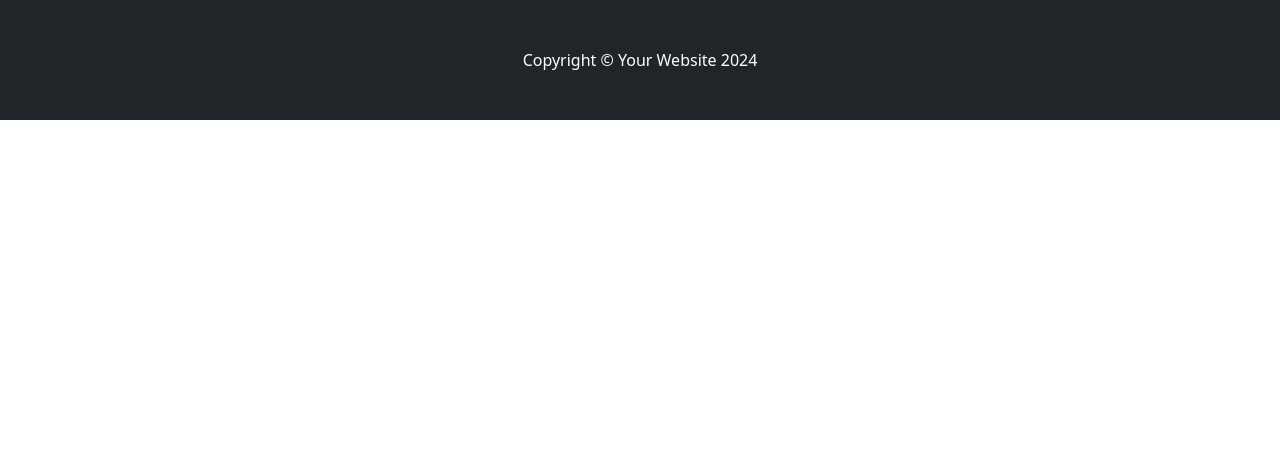
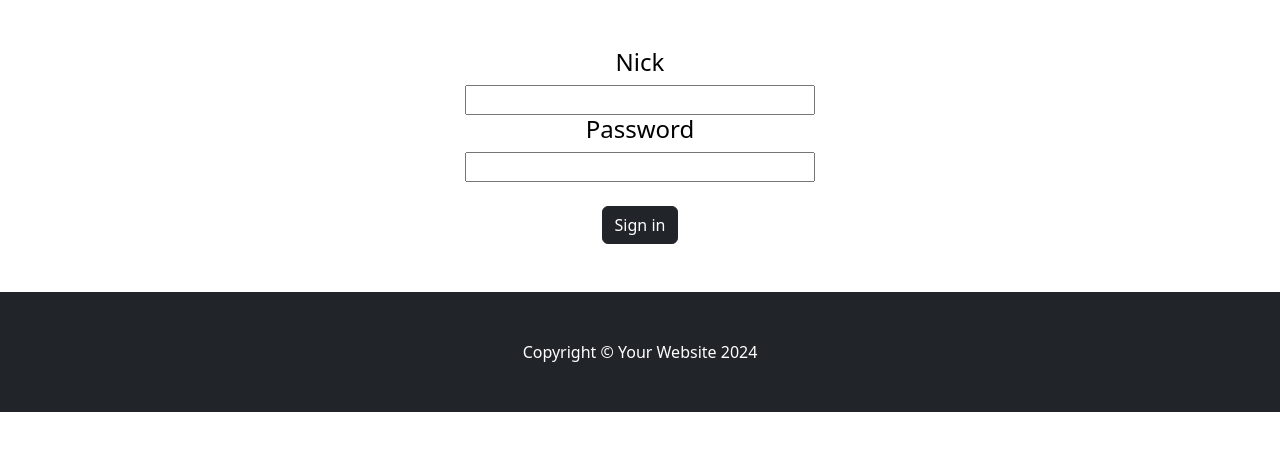
Before and after one commit to Vronst/Library-Microservices, a Flask app: page /auth/login in a window 1280 px wide. Shown: the part 315-766 px from the top of the page. Run offline with Flask 3, Linux system fonts and the light colour scheme; some libraries are stand-ins or nearby versions.

Commit message:
user creation works, now to session

```diff
--- a/Library_server/ui_backend/server/__init__.py
+++ b/Library_server/ui_backend/server/__init__.py
@@ -4,7 +4,7 @@ from sqlalchemy import create_engine
 from sqlalchemy.orm import scoped_session, sessionmaker
 from .models import Base, User, Reading as Lb
 from .routes.main import main
-from .routes.auth import main as auth
+from .routes.auth import auth as auth
 from .config import Config
 
 # FIXME: install psycopg2 - dll eror
@@ -15,7 +15,7 @@ def create_app():
     app.config.from_object(Config)
 
     engine = create_engine(Config.DATABASE_URL)
-    SessionLocal = sessionmaker(bind=engine)
+    SessionLocal = sessionmaker(autocommit=False, autoflush=False, bind=engine)
     session = scoped_session(SessionLocal)
 
     with engine.begin() as conn:
@@ -23,8 +23,12 @@ def create_app():
 
     app.register_blueprint(main)
     app.register_blueprint(auth, url_prefix='/auth')
-    app.session = session
+    # app.session = session
 
+
+    @app.before_request
+    def get_session() -> None:
+        g.session = session()
 
     @app.teardown_appcontext
     def remove_session(exception=None) -> None:
--- a/Library_server/ui_backend/server/config.py
+++ b/Library_server/ui_backend/server/config.py
@@ -8,6 +8,6 @@ load_dotenv()
 class Config:
     # DATABASE_URL = f"postgresql+psycopg2://{os.environ.get('USER_DB')}:{os.environ.get('PASSWORD_DB')}@localhost:5432/library"
     #FIXMEL: change to postgres when psycopg2 will work
-    DATABASE_URL = 'sqlite:///:memory:'
+    DATABASE_URL = 'sqlite:///test.db'
     SQLALCHEMY_TRACK_MODIFICATIONS = False
     SECRET_KEY = os.environ.get('SECRET_KEY')
--- a/Library_server/ui_backend/server/forms.py
+++ b/Library_server/ui_backend/server/forms.py
@@ -1,5 +1,5 @@
+from flask_wtf import FlaskForm
 from wtforms import (
-    Form,
     StringField,
     PasswordField,
     EmailField,
@@ -9,16 +9,25 @@ from wtforms import (
 from .utils import birth_date_check
 
 
-class RegistrationForm(Form):
+class RegistrationForm(FlaskForm):
     nick = StringField('Username', [validators.Length(min=6, max=16), validators.DataRequired()])
     name = StringField('Name', validators=[validators.length(min=3, max=25)])
     surname = StringField('Surname', validators=[validators.length(min=3, max=25)])
-    email = EmailField('Email', validators=[validators.DataRequired()])
+    email = EmailField('Email', validators=[validators.DataRequired(), validators.length(min=8, max=16)])
     password = PasswordField('Password', validators=[validators.DataRequired()])
+    repeat_password = PasswordField('Repeat password',
+                                    validators=[
+                                        validators.DataRequired(),
+                                        validators.EqualTo(
+                                            'password',
+                                            message='Passwords must match!'
+                                            )
+                                        ]
+                                    )
     age = DateField('Birth date', validators=[birth_date_check])
 
 
 
-class LoginForm(Form):
+class LoginForm(FlaskForm):
     nick = StringField('Nick', validators=[validators.length(min=6, max=16), validators.DataRequired()])
     password = PasswordField('Password', validators=[validators.DataRequired()])
--- a/Library_server/ui_backend/server/models.py
+++ b/Library_server/ui_backend/server/models.py
@@ -1,6 +1,7 @@
 from typing import List, Optional
 from sqlalchemy import (
     ForeignKey,
+    Integer,
     String
 )
 from sqlalchemy.orm import (
@@ -25,7 +26,7 @@ class User(Base):
     surname: Mapped[str] = mapped_column(String(30))
     email: Mapped[str] = mapped_column(String(30))
     password: Mapped[str] = mapped_column(String)
-    age: Mapped[Optional[int]] = mapped_column()
+    age: Mapped[Optional[int]] = mapped_column(Integer, nullable=True)
     latest: Mapped[List["Reading"]] = relationship(
         back_populates='user', cascade='all, delete-orphan'
     )
--- a/Library_server/ui_backend/server/routes/auth.py
+++ b/Library_server/ui_backend/server/routes/auth.py
@@ -1,40 +1,58 @@
+from datetime import datetime
 from wtforms import ValidationError
-from flask import Blueprint, render_template, abort, request, current_app as db
+from flask import Blueprint, flash, redirect, render_template, abort, request, g as db, url_for
+from werkzeug.security import generate_password_hash, check_password_hash
 from jinja2 import TemplateNotFound
 from ..models import User, Reading as Lb
 from ..forms import RegistrationForm, LoginForm
 
 
-main = Blueprint('auth', __name__, template_folder='templates')
+auth = Blueprint('auth', __name__, template_folder='templates')
 
 
-@main.route('/login', methods=['GET', 'POST'])
+@auth.route('/login', methods=['GET', 'POST'])
 def login() -> str:
     try:
         form = LoginForm()
-        if request.method == 'POST' and form.validate():
-            user = ...
-        return render_template('login.html', login=True)
+        if request.method == 'POST' and form.validate_on_submit():
+            user = db.session.query(User).filter(User.nick == form.nick.data).first()
+            password = check_password_hash(form.password.data, user.password)
+            if password:
+                ...
+            return redirect(url_for('main.index'))
+        return render_template('login.html', login=True, form=form)
     except TemplateNotFound:
         abort(404)
 
 
-@main.route('/register', methods=['GET', 'POST'])
+@auth.route('/register', methods=['GET', 'POST'])
 def register() -> str:
     try:
         form = RegistrationForm()
-        if request.method == 'POST' and form.validate():
-            password = ... # TODO: hash password for security
-            user = User(form.nick, form.name, form.surname, form.email, password, form.age)
+        if request.method == 'POST' and form.validate_on_submit():
+            password = generate_password_hash(form.password.data, salt_length=24)
+            user = User(
+                nick=form.nick.data,
+                name=form.name.data,
+                surname=form.surname.data,
+                email=form.email.data,
+                password=password,
+                age=datetime.today().year - form.age.data.year
+                )
             db.session.add(user)
-        return render_template('login', login=False)
+            db.session.commit()
+            return redirect(url_for('main.index'))
+        else:
+            flash(f'Error{form.errors}')
+        return render_template('login.html', login=False, form=form)
     except TemplateNotFound:
         abort(404)
-    except ValidationError:
+    except ValidationError as e:
+        print(e)
         ...
 
 
 
-@main.route('/logout', methods=['GET'])
+@auth.route('/logout', methods=['GET'])
 def logout() -> str:
     ...
--- a/Library_server/ui_backend/server/routes/main.py
+++ b/Library_server/ui_backend/server/routes/main.py
@@ -1,4 +1,4 @@
-from flask import Blueprint, render_template, abort, request, current_app as db
+from flask import Blueprint, render_template, abort, request, current_app as db, url_for
 from jinja2 import TemplateNotFound
 from ..models import User, Reading as Lb
 
--- a/Library_server/ui_backend/server/templates/base.html
+++ b/Library_server/ui_backend/server/templates/base.html
@@ -56,6 +56,7 @@
                             <a class="nav-link active" href="{{ url_for('auth.register')}}">Register</a>
                             {% else %}
                             <a class="nav-link active" href="{{ url_for('auth.login')}}">Login</a>
+                            {# Resolved url: {{ url_for('auth.login')}} #}
                             {% endif %}
                             {% endif %}
                             {# <span class="badge bg-dark text-white ms-1 rounded-pill">0</span> #}
--- a/Library_server/ui_backend/server/templates/login.html
+++ b/Library_server/ui_backend/server/templates/login.html
@@ -3,14 +3,51 @@
 Log in
 {% endblock %}
 {% block center_text %}
-<h1 class="display-4 fw-bolder">Log in<h1>
+<h1 class="display-4 fw-bolder">
+{% if login %}
+Log in
+{% else %}
+Register
+{% endif %}
+</h1>
 {% endblock %}
 {% block body %}
+<div class="container px-4 px-lg-5 my-5">
+    <div class="text-center text-black">
+{% with messages = get_flashed_messages() %}
+    {% for message in messages %}
+        <p style="color: red;">{{ message }}</p>
+    {% endfor %}
+{% endwith %}
+    </div>
+</div>
 {% if login %}
-
+<form action="{{ url_for('auth.login') }}" method="post">
+{{ form.hidden_tag() }}
+<div class="container px-4 px-lg-5 my-5">
+    <div class="text-center text-black">
+        {{ mc.render_form(form.nick) }}
+        {{ mc.render_form(form.password) }}<br><br>
+        <button type="submit" class="btn btn-dark">Sign in</button>
+    </div>
+</div>
+</form>
 {% else %}
-<form action='' method='POST'>
-
+<form action="{{ url_for('auth.register') }}" method='POST'>
+{{ form.hidden_tag() }}
+<div class="container px-4 px-lg-5 my-5">
+    <div class="text-center text-black">
+        {{ mc.render_form(form.nick)}}
+        {{ mc.render_form(form.name)}}
+        {{ mc.render_form(form.surname)}}
+        {{ mc.render_form(form.email)}}
+        {{ mc.render_form(form.password)}}
+        {{ mc.render_form(form.repeat_password)}}
+        {{ mc.render_form(form.age)}}<br><br>
+        <button type="submit" class="btn btn-dark">Sign up</button>
+    </div>
+</div>
 </form>
 {% endif%}
 {% endblock body %}
+{% import 'macros.jinja' as mc %}
--- /dev/null
+++ b/Library_server/ui_backend/server/templates/macros.jinja
@@ -0,0 +1,17 @@
+{%macro render_form(field, subfields=False)%}
+{%if subfields%}
+{%for subfield in field%}
+<tr class="col-lg-4">
+    <td>{{ subfield }}</td>
+    <td>{{ subfield.label }}</td>
+</tr>
+
+{%endfor%}
+{%else%}
+<h4>{{field.label}}</h4>
+{{field(size=32)}}
+{%for error in field.errors%}
+            <p class='error'>{{error}}</p>
+            {%endfor%}
+{%endif%}
+{%endmacro%}
--- a/Library_server/ui_backend/server/utils.py
+++ b/Library_server/ui_backend/server/utils.py
@@ -4,5 +4,5 @@ from wtforms import ValidationError
 
 def birth_date_check(form, field) -> None:
     minimum_age = date.today().replace(year=date.today().year - 5)
-    if field.data < date(1900, 1, 1) or field.data > date(minimum_age):
+    if field.data < date(1900, 1, 1) or field.data > minimum_age:
         raise ValidationError("Invalid date")
```
Also changed, not shown: Library_server/ui_backend/server/tests.py (added, +21 -0 lines), 1 other file.
